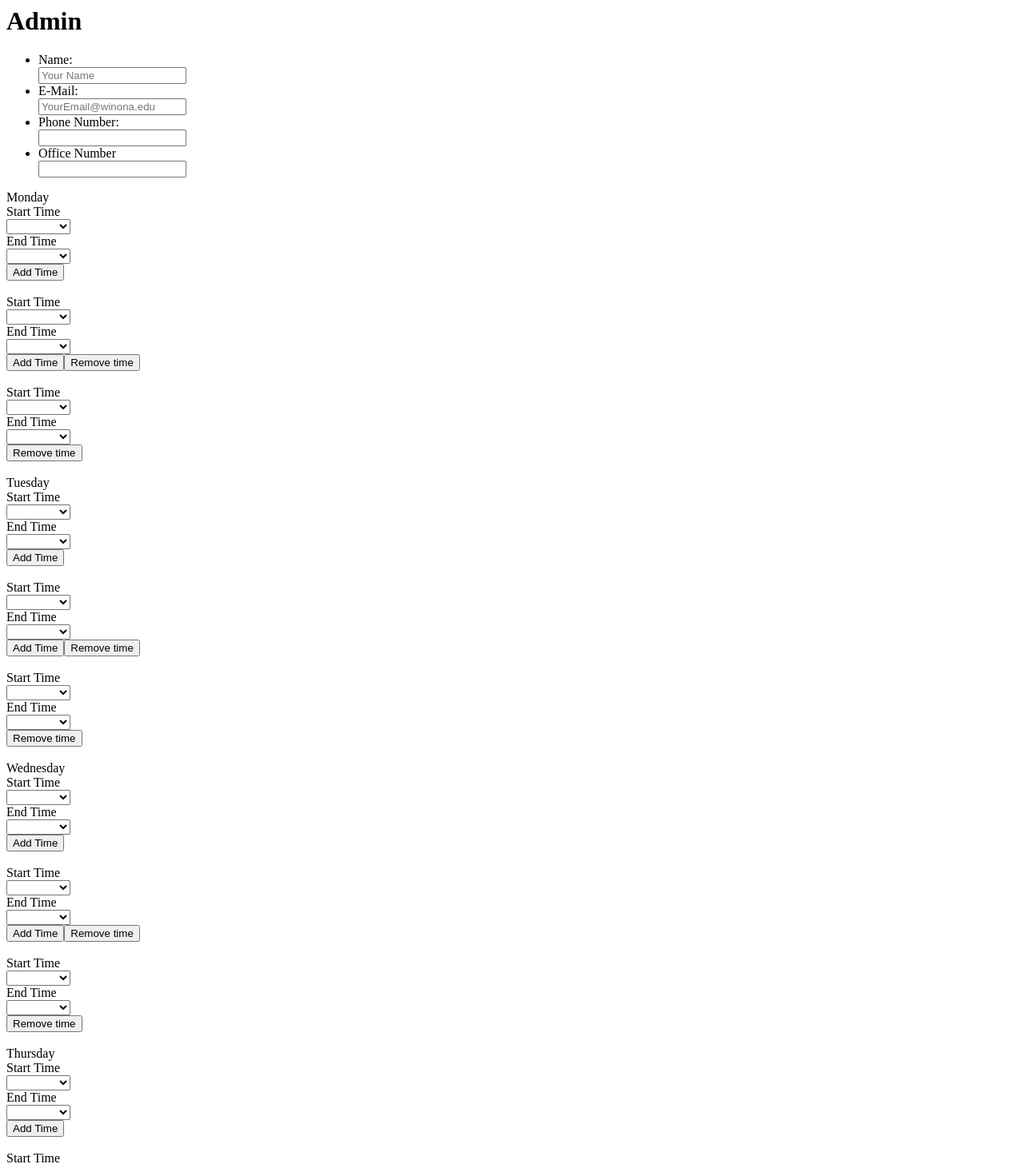
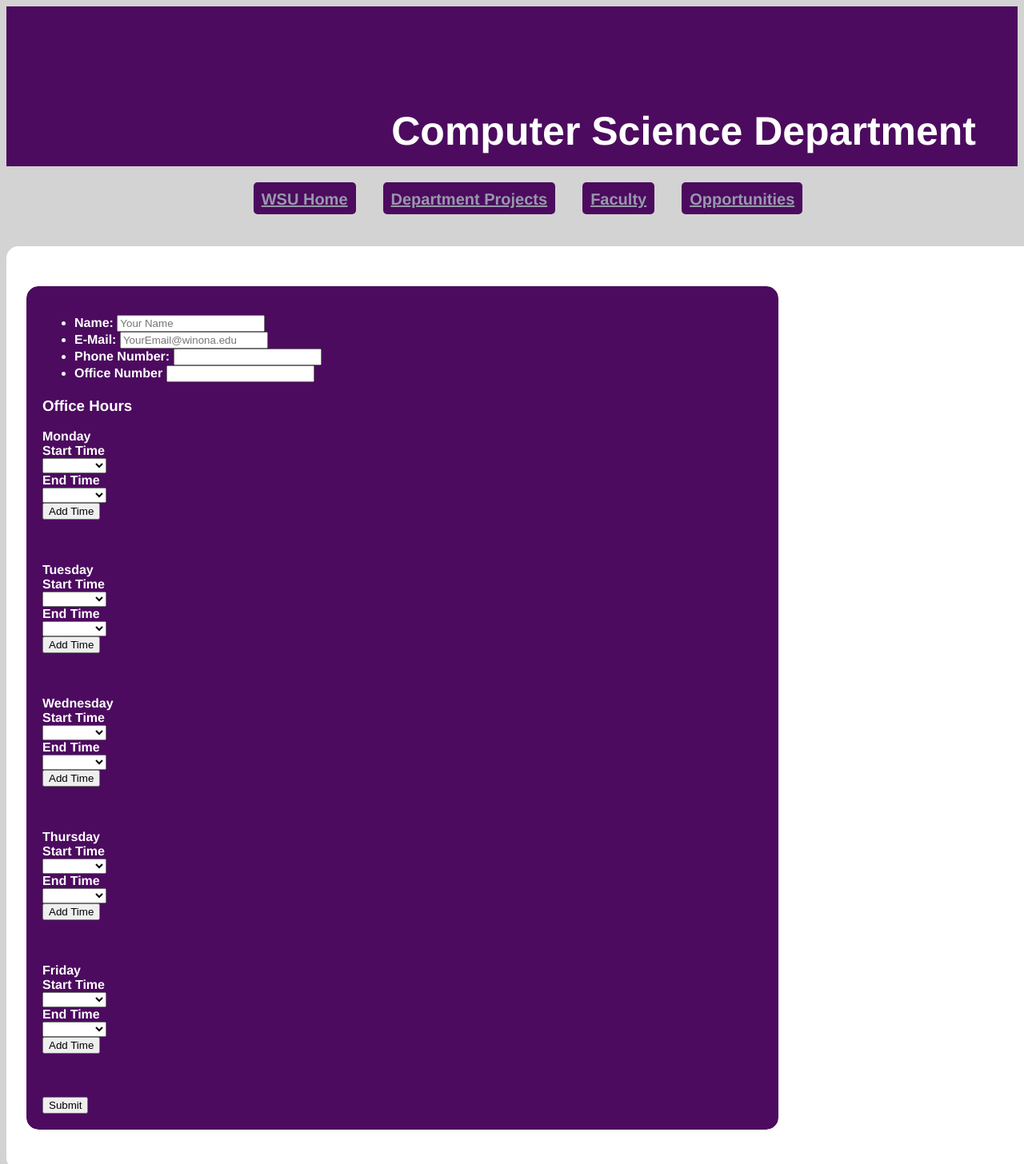
Before and after one commit to aurorapar/dept, a PHP site: page /dept/adminFac.php in a window 1280 px wide; the page is wider, and only the part inside the window is pictured. Shown: the top 1456 px of that part at 80% size. Run offline with PHP 8.4, Linux system fonts and the light colour scheme; some libraries are stand-ins or nearby versions.

Commit message:
Add files via upload

```diff
--- a/adminFac.php
+++ b/adminFac.php
@@ -1,29 +1,28 @@
+<?php
+	include('header.php');
+?>
+	<form action="confirmation.php" method="post">
 
-    <h1>Admin </h1>
-	<form action="confirmation.php" method="post">
 		<ul>
 			<li>
-				<label >Name:</label><br>
+				<label >Name:</label>
 				<input type="text" name="personname" placeholder="Your Name" required>
 			</li>
-
 			<li>
-				<label >E-Mail:</label><br>
+				<label >E-Mail:</label>
 				<input type="email" name="personemail" placeholder="YourEmail@winona.edu" required>
 			</li>
-
 			<li>
-                <label>Phone Number:</label><br>
+			<label>Phone Number:</label>
 			<input id="phonenum" type="tel" pattern="^\d{3}-\d{4}$" maxlength=9>
 			</li>
-
 			<li>
-                <label>Office Number</label><br>
+			<label>Office Number</label>
 			<input id="officnum" type="text" maxlength=6>
-            </li>
 			</ul>
 
 <?php
+	print"<h3>Office Hours</h3>";
     $days = Array('Monday', 'Tuesday', 'Wednesday', 'Thursday', 'Friday');
     foreach($days as $day)
     {
@@ -34,6 +33,7 @@
 		if($count==1){
 			print "$day <br>";
 		}
+
 		print "<label>Start Time</label><br><select id=\"start$day$count\" name=\"start$day$count\">";
 		print "<option label=\" \" value=\"null \"> </option>";
 		$am=7;
@@ -61,7 +61,6 @@
 		$am=7;
         $pm=1;
         while($am <= 11)
-
         {
 
             print "<option value=\"end$am\">$am:00 AM </option>";
@@ -83,7 +82,6 @@
 	}
 	if($count>1){
 		print"<button type=\"button\" id=\"clear$day$count\">Remove time</button>";
-            //print"clear$day$count";
 	}
 
 	print"</div>";
@@ -95,4 +93,6 @@
 ?>
 <button type="submit" id="submit">Submit</button>
 	</form>
-</div>
+
+ </body>
+</html>
```
Lines whose indentation alone changed are shown as unchanged.
